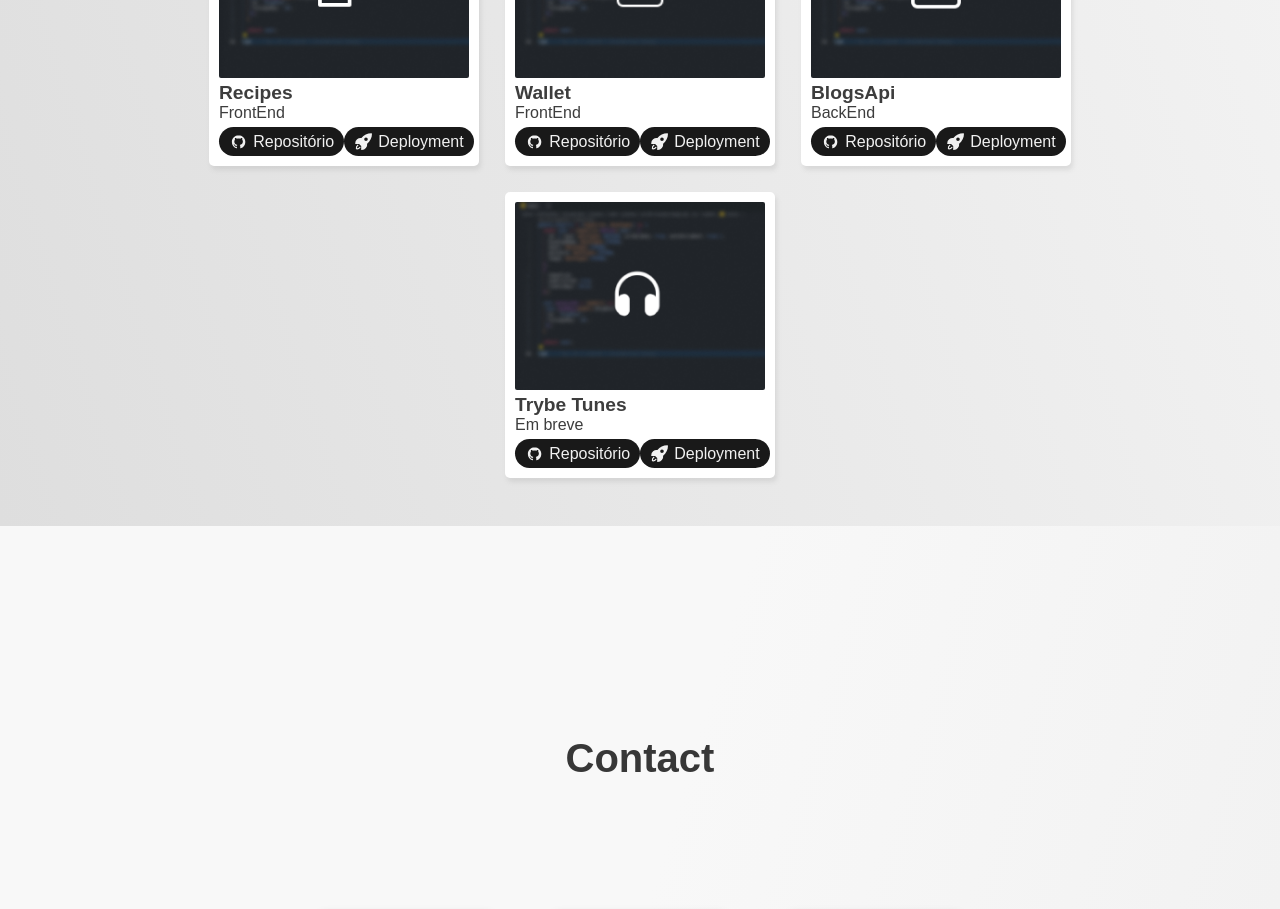
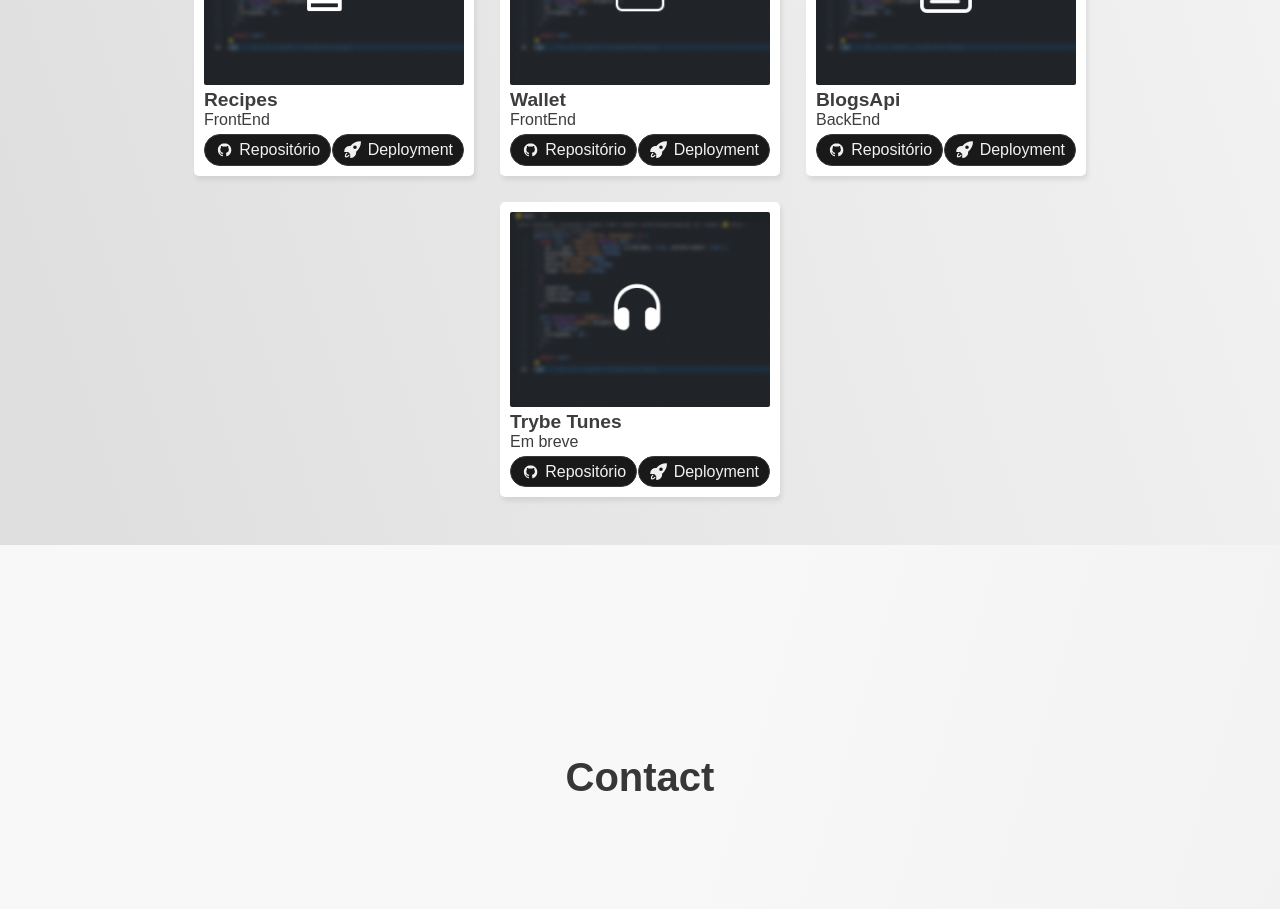
Before and after one commit to victormatia/portifolio, a React (Vite) app: page / in a window 1280 px wide. Shown: the part 2000-2909 px from the top of the page. Built offline with nearby package versions, Linux system fonts and the light colour scheme; a web font is replaced by a local one.

Commit message:
style: adds 10px to the width of the card and borders the anchors

```diff
--- a/src/css/modules/Card.module.css
+++ b/src/css/modules/Card.module.css
@@ -1,8 +1,7 @@
 .card {
   background-color: white;
   border-radius: 5px;
-  width: 270px;
-  /* height: 302px; */
+  width: 280px;
   box-shadow: 2px 4px 4px rgba(162, 162, 162, 0.25);
   margin: 8px;
   transition: 0.4s;
@@ -44,6 +43,7 @@
   background-color: rgb(25, 25, 25);
   border-radius: 20px;
   transition: 0.5s;
+  border: 1px solid var(--dark-gray);
 }
 
 .card__links a:hover {
```
